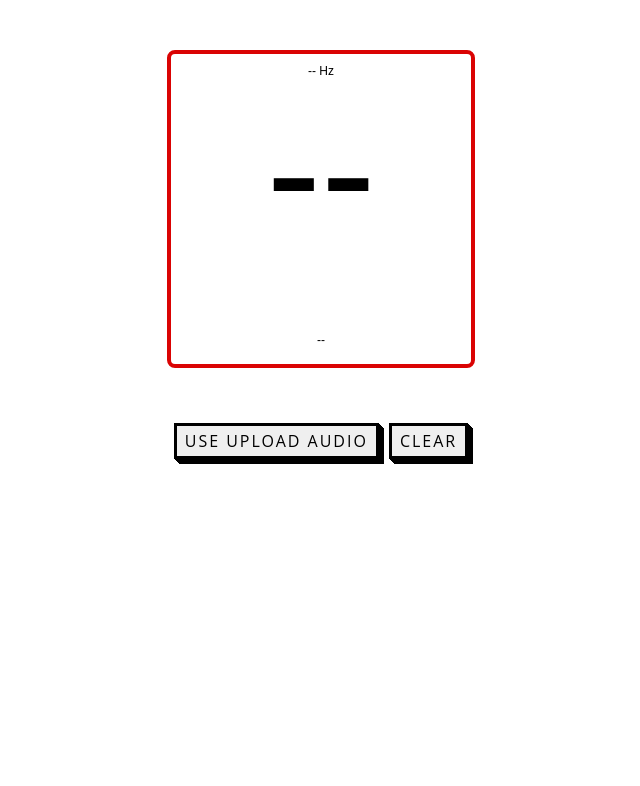
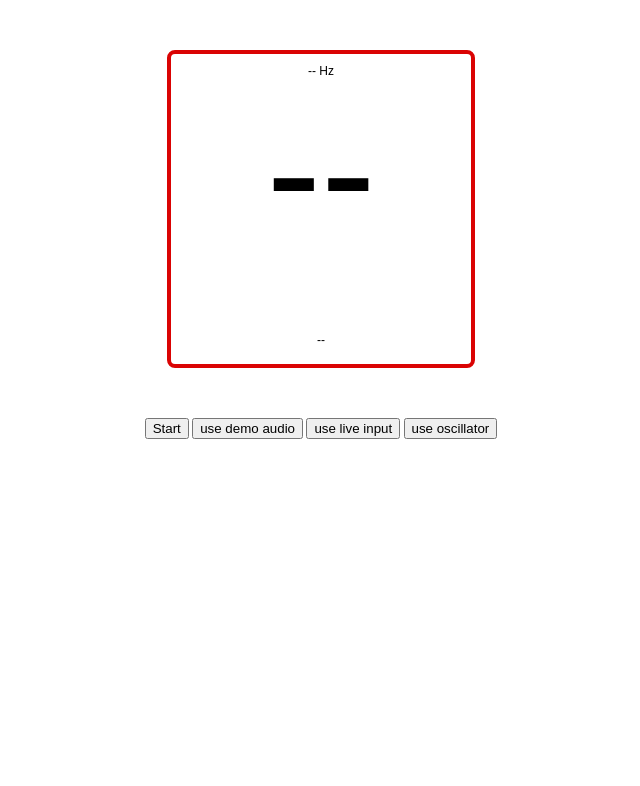
Before and after one commit to shalevgerbi/notesjs, a plain HTML site: page pitch.html in a window 1280 px wide. Shown: the top 786 px of the page, without its empty margins (319-959 px from the left). Drawn offline with Linux system fonts and the light colour scheme; no server answers; a web font is replaced by a local one.

```diff
--- a/pitch.html
+++ b/pitch.html
@@ -29,14 +29,10 @@
     </div>
     <div class="center">
       <div>
-          <button class="btn" onclick="this.innerText = togglePlayback()">
-            use upload audio
-          </button>
-      </div>
-      <div>
-          <button class="btn" onclick="clear()">
-            clear
-          </button>
+        <button onclick="startPitchDetect();">Start</button>
+        <button onclick="this.innerText = togglePlayback()">use demo audio</button>
+        <button onclick="toggleLiveInput()">use live input</button>
+        <button onclick="toggleOscillator()">use oscillator</button>
       </div>
     </div>
     <div class="center">
@@ -51,7 +47,7 @@
           <img class="line" src="./VerticalLine.svg" alt="Vertical Line" />
           <img class="line" src="./VerticalLine.svg" alt="Vertical Line" />
           <img class="line" src="./VerticalLine.svg" alt="Vertical Line" />
-		  <img class="line" src="./VerticalLine.svg" alt="Vertical Line" />
+          <img class="line" src="./VerticalLine.svg" alt="Vertical Line" />
           <div id="containerQuarterNoteGC"></div>
         </div>
         <div id="FClef" class="lines-container">
@@ -61,7 +57,7 @@
           <img class="line" src="./VerticalLine.svg" alt="Vertical Line" />
           <img class="line" src="./VerticalLine.svg" alt="Vertical Line" />
           <img class="line" src="./VerticalLine.svg" alt="Vertical Line" />
-		  <img class="line" src="./VerticalLine.svg" alt="Vertical Line" />
+          <img class="line" src="./VerticalLine.svg" alt="Vertical Line" />
         </div>
       </div>
     </div>
--- a/style.css
+++ b/style.css
@@ -63,11 +63,11 @@
 }
  #GClefsvg {
   position: absolute;
-  bottom: 25px;
+  bottom: auto;
 }
 #FClefsvg{
     position: absolute;
-    bottom: 30px;
+    bottom: auto;
 }
 
 #notesPrint {
@@ -97,7 +97,7 @@
   text-align: center;
   margin:50px;
 }
-.btn {
+/* .btn {
   margin: 5px;
   font-family: 'Open Sans', sans-serif;
   font-size: 16px;
@@ -117,7 +117,7 @@
   box-shadow: 0px 0px 0px 0px;
   top: 5px;
   left: 5px;
-}
+} */
 canvas {
   margin: 15px;
 }
```
